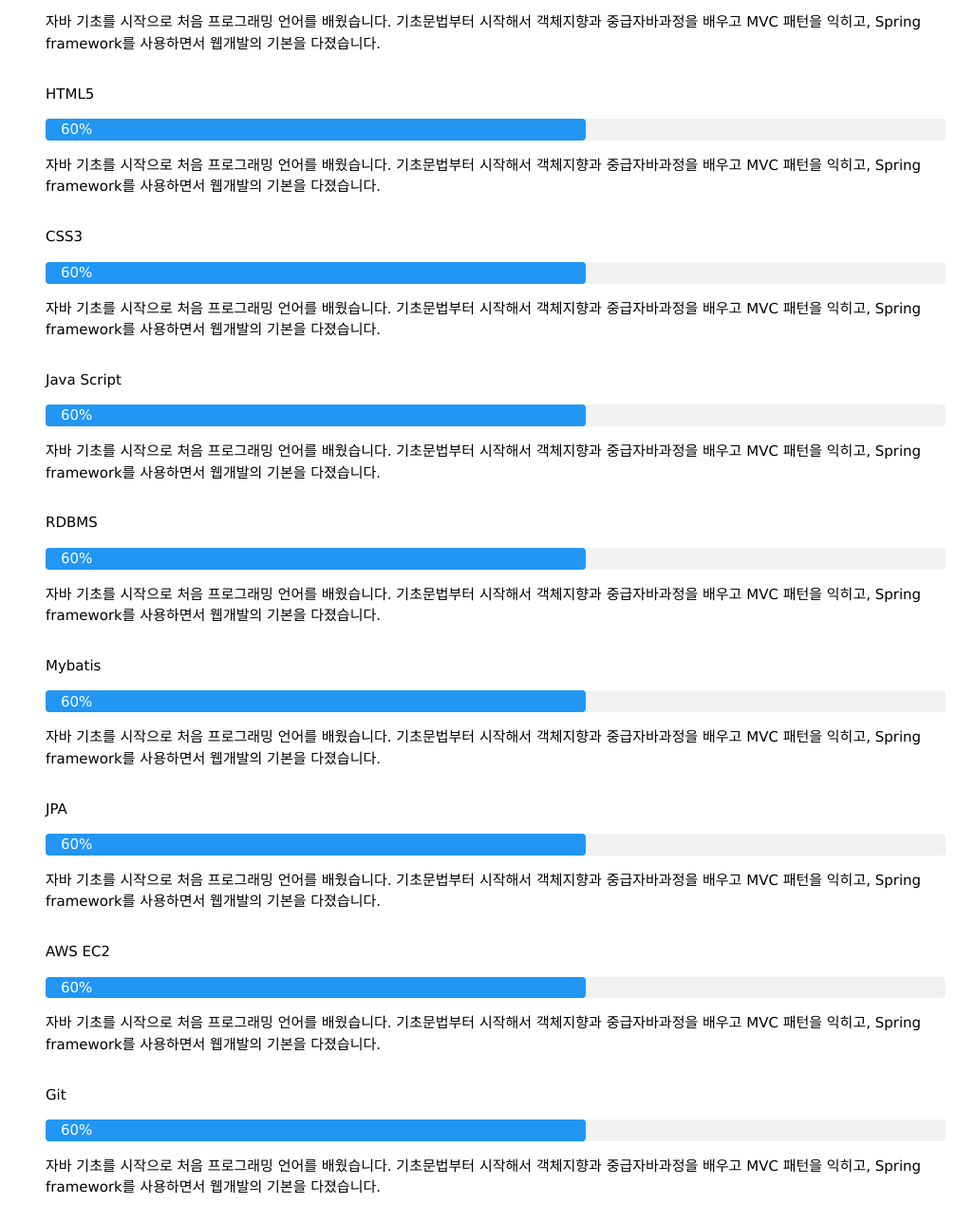
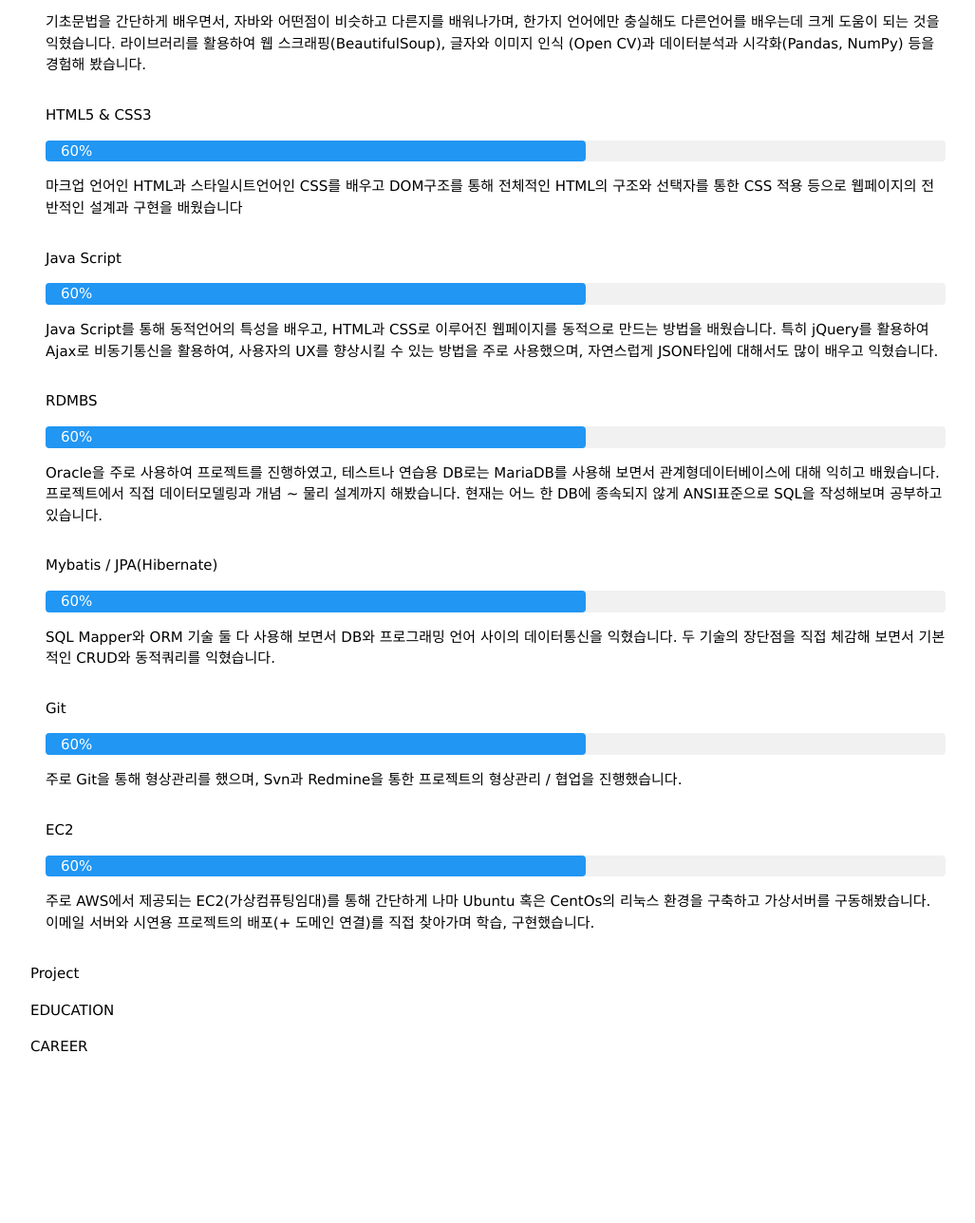
Before and after one commit to onyx-ken/portfolio, a plain HTML site: page index.html in a window 1280 px wide. Shown: the part 1192-2480 px from the top of the page at 95% size, without its empty margins (118-1145 px from the left). After the commit the page ends 2322 px from the top, so only its background shows below. Drawn offline with Linux system fonts and the light colour scheme.

Commit message:
fill main pages

```diff
--- a/index.html
+++ b/index.html
@@ -73,74 +73,56 @@
                 <div class="w3-light-grey w3-round">
                     <div class="w3-container w3-round w3-blue" style="width:60%">60%</div>
                 </div>
-                <p>자바 기초를 시작으로 처음 프로그래밍 언어를 배웠습니다. 기초문법부터 시작해서 객체지향과 중급자바과정을 배우고 MVC 패턴을 익히고, Spring framework를 사용하면서
-                    웹개발의 기본을 다졌습니다. </p>
+                <p>기초문법을 간단하게 배우면서, 자바와 어떤점이 비슷하고 다른지를 배워나가며, 한가지 언어에만 충실해도 다른언어를 배우는데 크게 도움이 되는 것을 익혔습니다. 라이브러리를 활용하여
+                웹 스크래핑(BeautifulSoup), 글자와 이미지 인식 (Open CV)과 데이터분석과 시각화(Pandas, NumPy) 등을 경험해 봤습니다. </p>
             </div>
             <div class="w3-container">
-                <p>HTML5</p>
+                <p>HTML5 & CSS3</p>
                 <div class="w3-light-grey w3-round">
                     <div class="w3-container w3-round w3-blue" style="width:60%">60%</div>
                 </div>
-                <p>자바 기초를 시작으로 처음 프로그래밍 언어를 배웠습니다. 기초문법부터 시작해서 객체지향과 중급자바과정을 배우고 MVC 패턴을 익히고, Spring framework를 사용하면서
-                    웹개발의 기본을 다졌습니다. </p>
-            </div>
-            <div class="w3-container">
-                <p>CSS3</p>
-                <div class="w3-light-grey w3-round">
-                    <div class="w3-container w3-round w3-blue" style="width:60%">60%</div>
-                </div>
-                <p>자바 기초를 시작으로 처음 프로그래밍 언어를 배웠습니다. 기초문법부터 시작해서 객체지향과 중급자바과정을 배우고 MVC 패턴을 익히고, Spring framework를 사용하면서
-                    웹개발의 기본을 다졌습니다. </p>
+                <p>마크업 언어인 HTML과 스타일시트언어인 CSS를 배우고 DOM구조를 통해 전체적인 HTML의 구조와 선택자를 통한 CSS 적용 등으로 웹페이지의 전반적인 설계과 구현을 배웠습니다</p>
             </div>
             <div class="w3-container">
                 <p>Java Script</p>
                 <div class="w3-light-grey w3-round">
                     <div class="w3-container w3-round w3-blue" style="width:60%">60%</div>
                 </div>
-                <p>자바 기초를 시작으로 처음 프로그래밍 언어를 배웠습니다. 기초문법부터 시작해서 객체지향과 중급자바과정을 배우고 MVC 패턴을 익히고, Spring framework를 사용하면서
-                    웹개발의 기본을 다졌습니다. </p>
+                <p>Java Script를 통해 동적언어의 특성을 배우고, HTML과 CSS로 이루어진 웹페이지를 동적으로 만드는 방법을 배웠습니다. 특히 jQuery를 활용하여 Ajax로 비동기통신을 활용하여, 사용자의 UX를 향상시킬 수 있는 방법을 주로 사용했으며,
+                자연스럽게 JSON타입에 대해서도 많이 배우고 익혔습니다.</p>
             </div>
             <div class="w3-container">
-                <p>RDBMS</p>
+                <p>RDMBS</p>
                 <div class="w3-light-grey w3-round">
                     <div class="w3-container w3-round w3-blue" style="width:60%">60%</div>
                 </div>
-                <p>자바 기초를 시작으로 처음 프로그래밍 언어를 배웠습니다. 기초문법부터 시작해서 객체지향과 중급자바과정을 배우고 MVC 패턴을 익히고, Spring framework를 사용하면서
-                    웹개발의 기본을 다졌습니다. </p>
+                <p>Oracle을 주로 사용하여 프로젝트를 진행하였고, 테스트나 연습용 DB로는 MariaDB를 사용해 보면서 관계형데이터베이스에 대해 익히고 배웠습니다. 프로젝트에서 직접 데이터모델링과 개념 ~ 물리 설계까지 해봤습니다. 현재는
+                어느 한 DB에 종속되지 않게 ANSI표준으로 SQL을 작성해보며 공부하고 있습니다.</p>
             </div>
             <div class="w3-container">
-                <p>Mybatis</p>
+                <p>Mybatis / JPA(Hibernate)</p>
                 <div class="w3-light-grey w3-round">
                     <div class="w3-container w3-round w3-blue" style="width:60%">60%</div>
                 </div>
-                <p>자바 기초를 시작으로 처음 프로그래밍 언어를 배웠습니다. 기초문법부터 시작해서 객체지향과 중급자바과정을 배우고 MVC 패턴을 익히고, Spring framework를 사용하면서
-                    웹개발의 기본을 다졌습니다. </p>
+                <p>SQL Mapper와 ORM 기술 둘 다 사용해 보면서 DB와 프로그래밍 언어 사이의 데이터통신을 익혔습니다. 두 기술의 장단점을 직접 체감해 보면서 기본적인 CRUD와 동적쿼리를 익혔습니다.</p>
             </div>
-            <div class="w3-container">
-                <p>JPA</p>
-                <div class="w3-light-grey w3-round">
-                    <div class="w3-container w3-round w3-blue" style="width:60%">60%</div>
-                </div>
-                <p>자바 기초를 시작으로 처음 프로그래밍 언어를 배웠습니다. 기초문법부터 시작해서 객체지향과 중급자바과정을 배우고 MVC 패턴을 익히고, Spring framework를 사용하면서
-                    웹개발의 기본을 다졌습니다. </p>
-            </div>
-            <div class="w3-container">
-                <p>AWS EC2</p>
-                <div class="w3-light-grey w3-round">
-                    <div class="w3-container w3-round w3-blue" style="width:60%">60%</div>
-                </div>
-                <p>자바 기초를 시작으로 처음 프로그래밍 언어를 배웠습니다. 기초문법부터 시작해서 객체지향과 중급자바과정을 배우고 MVC 패턴을 익히고, Spring framework를 사용하면서
-                    웹개발의 기본을 다졌습니다. </p>
-            </div>
-            <div class="w3-container">
+           <div class="w3-container">
                 <p>Git</p>
                 <div class="w3-light-grey w3-round">
                     <div class="w3-container w3-round w3-blue" style="width:60%">60%</div>
                 </div>
-                <p>자바 기초를 시작으로 처음 프로그래밍 언어를 배웠습니다. 기초문법부터 시작해서 객체지향과 중급자바과정을 배우고 MVC 패턴을 익히고, Spring framework를 사용하면서
-                    웹개발의 기본을 다졌습니다. </p>
+                <p>주로 Git을 통해 형상관리를 했으며, Svn과 Redmine을 통한 프로젝트의 형상관리 / 협업을 진행했습니다. </p>
+            </div>
+            <div class="w3-container">
+                <p>EC2</p>
+                <div class="w3-light-grey w3-round">
+                    <div class="w3-container w3-round w3-blue" style="width:60%">60%</div>
+                </div>
+                <p>주로 AWS에서 제공되는 EC2(가상컴퓨팅임대)를 통해 간단하게 나마 Ubuntu 혹은 CentOs의 리눅스 환경을 구축하고 가상서버를 구동해봤습니다. 이메일 서버와 시연용 프로젝트의 배포(+ 도메인 연결)를 직접 찾아가며 학습, 구현했습니다.</p>
             </div>
         </section>
+
+
         <section class="w3-section">
             <span>Project</span>
 
```
